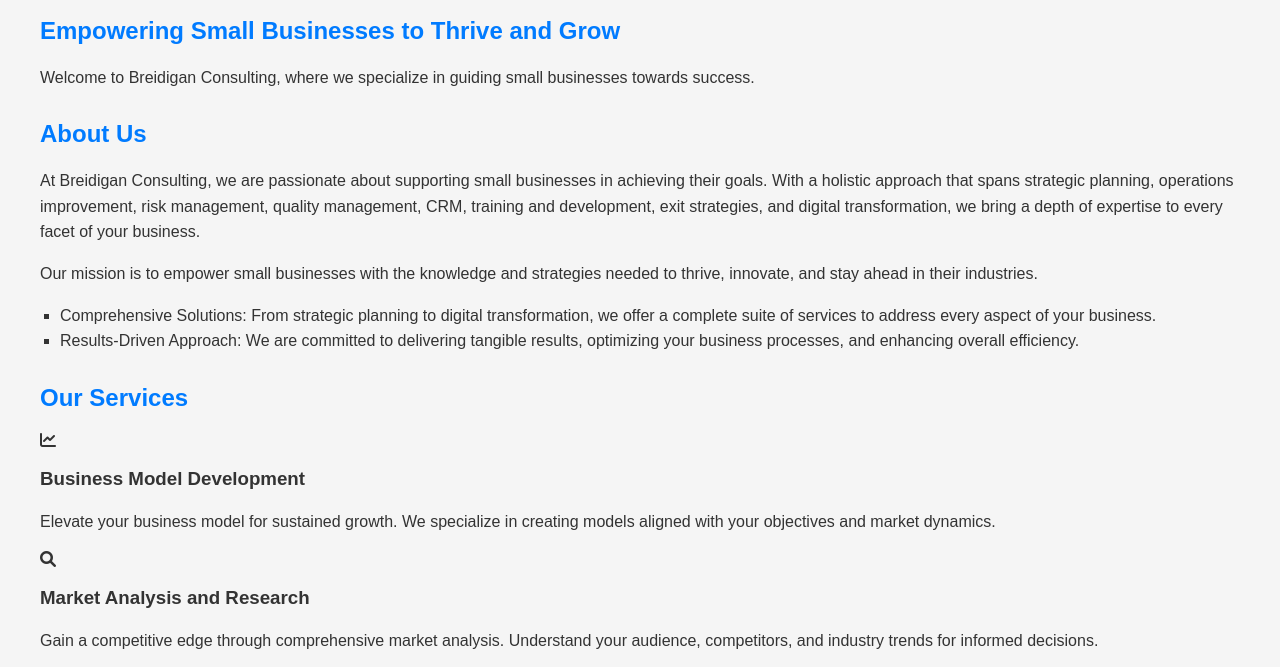
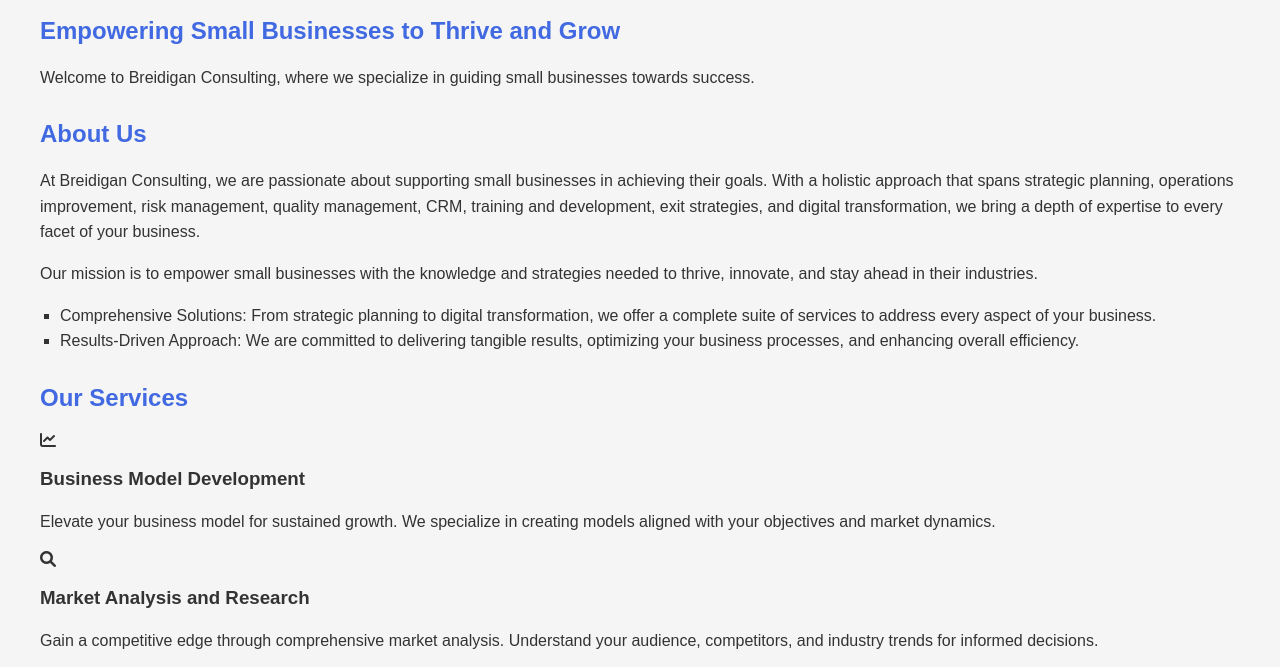
Before and after one commit to sbreidigan/project-portfolio, a plain HTML site: page index.html in a window 1280 px wide. Shown: the part 115-782 px from the top of the page. Drawn offline with Linux system fonts and the light colour scheme; a small style sheet from the web is missing.

Commit message:
Update index.html

```diff
--- a/index.html
+++ b/index.html
@@ -21,7 +21,7 @@
         }
 
         h2 {
-            color: #007bff;
+            color: #4169E1;
         }
 
         h3 {
```
